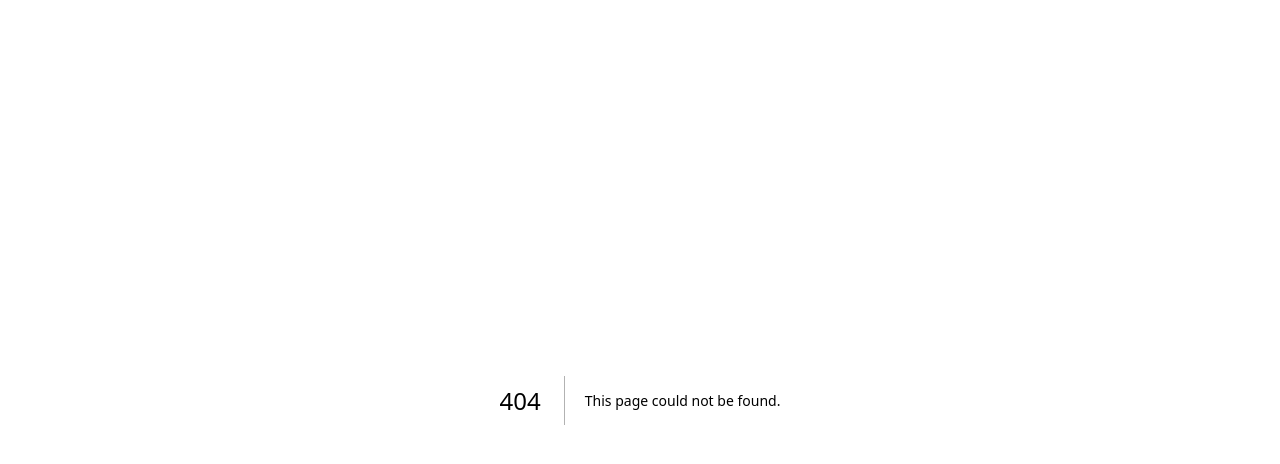
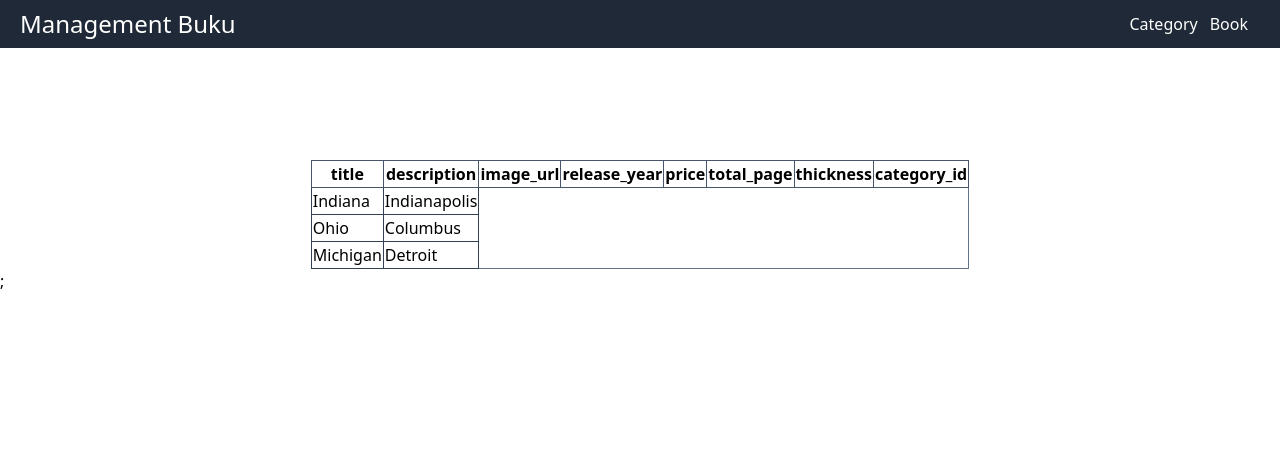
Before and after one commit to agung0987/Book-Frontend, a Next.js app: page /views/book in a window 1280 px wide. Before the commit this address had no page. Shown: the top 464 px of the page. Built offline with nearby package versions, Linux system fonts and the light colour scheme.

Commit message:
Done index,create

```diff
--- a/src/pages/_app.tsx
+++ b/src/pages/_app.tsx
@@ -1,6 +1,12 @@
 import "@/styles/globals.css";
 import type { AppProps } from "next/app";
+import Navbar from "./component/layouts/navbar";
 
 export default function App({ Component, pageProps }: AppProps) {
-  return <Component {...pageProps} />;
+  return (
+    <>
+    <Navbar/>
+    <Component {...pageProps} />;
+    </>
+  )
 }
--- /dev/null
+++ b/src/pages/api/category.ts
@@ -0,0 +1,29 @@
+// Next.js API route support: https://nextjs.org/docs/api-routes/introduction
+import type { NextApiRequest, NextApiResponse } from "next";
+import axios from "axios";
+
+type Data = {
+  error: any;
+};
+
+export default async function handler(
+  req: NextApiRequest,
+  res: NextApiResponse<Data>
+) {
+  if (req.method === "POST") {
+    try {
+      const response = await axios.post(
+        "http://127.0.0.1:3000/api/category",
+        req.body
+      );
+      res.status(response.status).json(response.data);
+        localStorage.setItem('token', JSON.stringify(response.data.data));
+    } catch (error) {
+
+      console.error("Error proxying request to Laravel:", error);
+      res.status(500).json({ error: "Internal Server Error" });
+    }
+  } else {
+    res.status(405).json({ error: "Method Not Allowed" });
+  }
+}
--- /dev/null
+++ b/src/pages/book/index.tsx
@@ -0,0 +1,11 @@
+import BookView from "../views/book";
+
+const BookPage = () => {
+    return (
+        <div>
+            <BookView/>
+        </div>
+      );
+}
+
+export default BookPage;
--- /dev/null
+++ b/src/pages/category/index.tsx
@@ -0,0 +1,29 @@
+import CategoryView from "../views/Category";
+
+type CategoryType = {
+    name: string;
+};
+
+const CategoryPage = (props: {category: CategoryType[]}) => {
+    const {category} = props;
+    return (
+        <div>
+            <CategoryView category={category} />
+        </div>
+      );
+}
+
+export default CategoryPage;
+
+export async function getServerSideProps() {
+    // fetch data
+    const res = await fetch('http://127.0.0.1:3000/api/category');
+    const response  = await res.json();
+    console.log(response.data)
+
+    return {
+        props: {
+            category: response.data
+        }
+    }
+}
--- /dev/null
+++ b/src/pages/component/layouts/navbar/index.tsx
@@ -0,0 +1,21 @@
+import Link from "next/link";
+
+const Navbar = () => {
+  return (
+    <div>
+      <nav className="flex bg-gray-800 py-2 px-5 justify-between">
+        <h1 className="text-2xl text-white">Management Buku</h1>
+        <ul className="flex mt-1 ">
+          <Link className="mr-3 text-white cursor-pointer" href="/category">
+            Category
+          </Link>
+          <Link className="mr-3 text-white cursor-pointer" href="/book">
+            Book
+          </Link>
+        </ul>
+      </nav>
+    </div>
+  );
+};
+
+export default Navbar;
--- /dev/null
+++ b/src/pages/views/Category/index.tsx
@@ -0,0 +1,84 @@
+import { useRouter } from "next/router";
+import { useState } from "react";
+
+type CategoryType = {
+  name: string;
+};
+
+const CategoryView = ({ category }: { category: CategoryType[] }) => {
+  const [error, setError] = useState("");
+  const { push } = useRouter();
+  const handleSubmit = async (event: any) => {
+    event.preventDefault();
+    const data = {
+      name: event.target.name.value,
+    };
+    const result = await fetch("http://127.0.0.1:3000/api/category", {
+      method: "POST",
+      headers: {
+        "Content-Type": "application/json",
+      },
+      body: JSON.stringify(data),
+    });
+    if (result.status === 200) {
+      event.target.reset();
+    } else {
+      setError(result.status === 400 ? "Email already exists" : "");
+    }
+  };
+  return (
+    <div>
+      <div>
+        <form
+          className="bg-white shadow-md rounded px-8 pt-6 pb-8 mb-4 mt-11"
+          onSubmit={handleSubmit}
+        >
+          <div className="mb-4">
+            <label
+              className="block text-gray-700 text-sm font-bold mb-2"
+              htmlFor="name"
+            >
+              Name
+            </label>
+            <input
+              type="text"
+              id="name"
+              name="name"
+              placeholder="Name"
+              className="shadow appearance-none border rounded w-full py-2 px-3 text-gray-700 leading-tight focus:outline-none focus:shadow-outline"
+            />
+          </div>
+
+          <div className="flex items-center justify-between">
+            <button
+              className="bg-blue-500 hover:bg-blue-700 text-white font-bold py-2 px-4 rounded focus:outline-none focus:shadow-outline"
+              type="submit"
+            >
+              Tambah
+            </button>
+          </div>
+        </form>
+      </div>
+      <div className="flex justify-center mt-28">
+        <table className="border-collapse border border-slate-500 ">
+          <thead>
+            <tr>
+              <th className="border border-slate-600 ...">name</th>
+            </tr>
+          </thead>
+          <tbody>
+            {category.map((category: CategoryType, i: number) => (
+              <tr key={i}>
+                <td  className="border border-slate-700 ...">
+                  {category.name}
+                </td>
+              </tr>
+            ))}
+          </tbody>
+        </table>
+      </div>
+    </div>
+  );
+};
+
+export default CategoryView;
--- /dev/null
+++ b/src/pages/views/book/index.tsx
@@ -0,0 +1,38 @@
+const BookView = () => {
+  return (
+    <div>
+      <div className="flex justify-center mt-28">
+        <table className="border-collapse border border-slate-500 ">
+          <thead>
+            <tr>
+              <th className="border border-slate-600 ...">title</th>
+              <th className="border border-slate-600 ...">description</th>
+              <th className="border border-slate-600 ...">image_url</th>
+              <th className="border border-slate-600 ...">release_year</th>
+              <th className="border border-slate-600 ...">price</th>
+              <th className="border border-slate-600 ...">total_page</th>
+              <th className="border border-slate-600 ...">thickness</th>
+              <th className="border border-slate-600 ...">category_id</th>
+            </tr>
+          </thead>
+          <tbody>
+            <tr>
+              <td className="border border-slate-700 ...">Indiana</td>
+              <td className="border border-slate-700 ...">Indianapolis</td>
+            </tr>
+            <tr>
+              <td className="border border-slate-700 ...">Ohio</td>
+              <td className="border border-slate-700 ...">Columbus</td>
+            </tr>
+            <tr>
+              <td className="border border-slate-700 ...">Michigan</td>
+              <td className="border border-slate-700 ...">Detroit</td>
+            </tr>
+          </tbody>
+        </table>
+      </div>
+    </div>
+  );
+};
+
+export default BookView;
--- a/src/styles/globals.css
+++ b/src/styles/globals.css
@@ -1,33 +1,3 @@
 @tailwind base;
 @tailwind components;
 @tailwind utilities;
-
-:root {
-  --foreground-rgb: 0, 0, 0;
-  --background-start-rgb: 214, 219, 220;
-  --background-end-rgb: 255, 255, 255;
-}
-
-@media (prefers-color-scheme: dark) {
-  :root {
-    --foreground-rgb: 255, 255, 255;
-    --background-start-rgb: 0, 0, 0;
-    --background-end-rgb: 0, 0, 0;
-  }
-}
-
-body {
-  color: rgb(var(--foreground-rgb));
-  background: linear-gradient(
-      to bottom,
-      transparent,
-      rgb(var(--background-end-rgb))
-    )
-    rgb(var(--background-start-rgb));
-}
-
-@layer utilities {
-  .text-balance {
-    text-wrap: balance;
-  }
-}
```
Also changed, not shown: package.json (+6 -5 lines), 1 other file (tests, documents, lock files or other folders).
